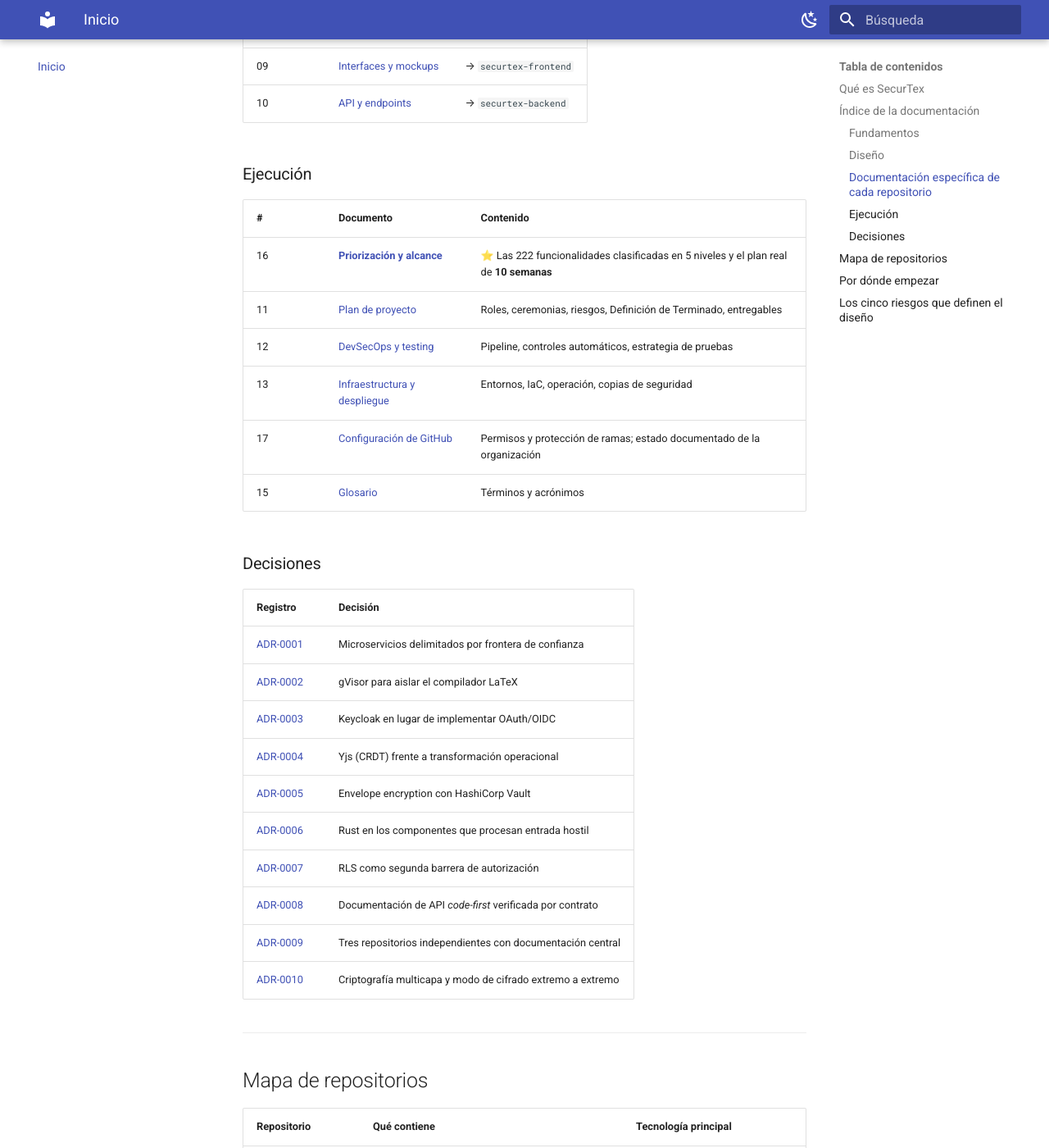
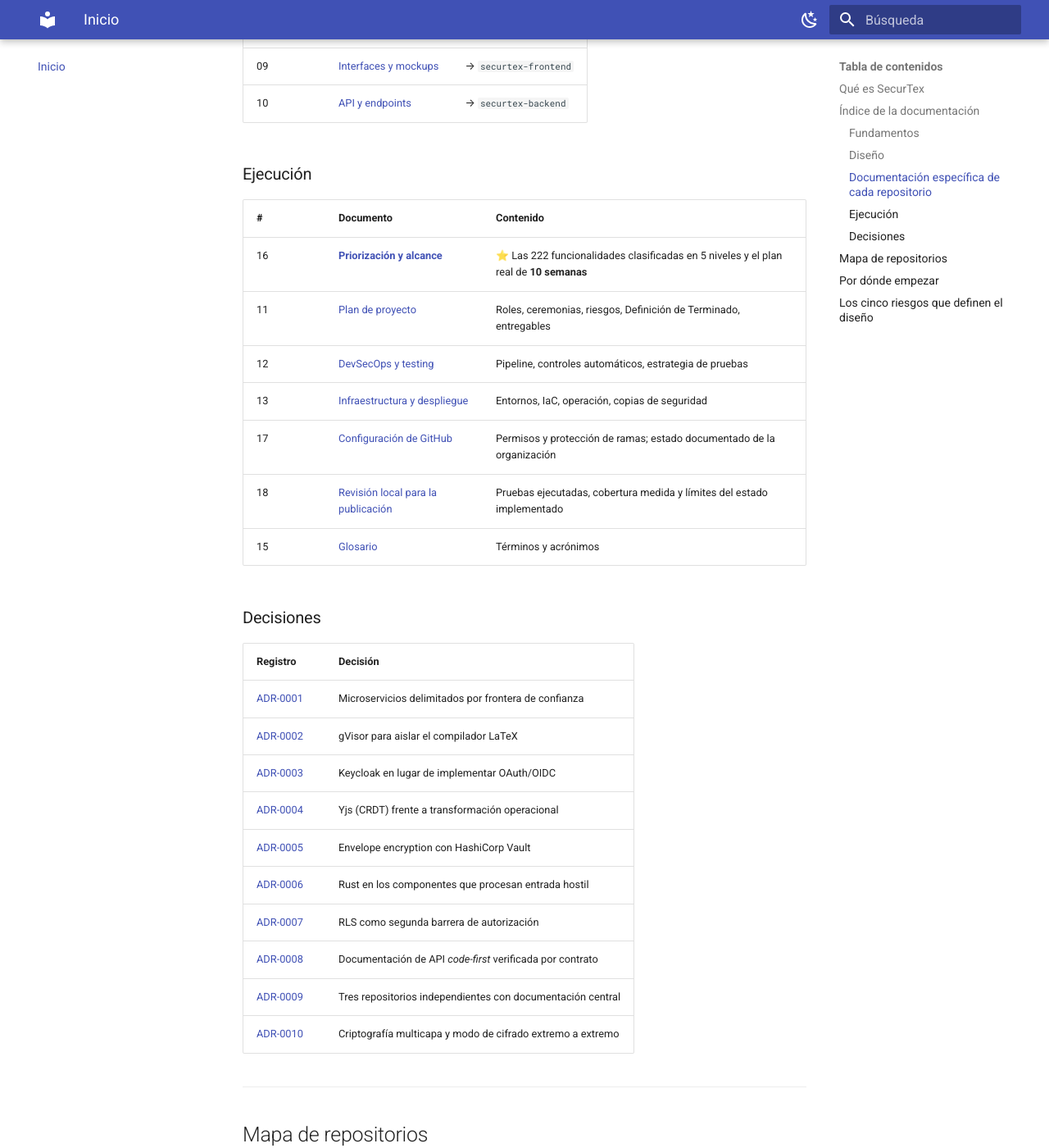
Before and after one commit to SecurTex-Devs/securetex, an MkDocs documentation site: the page built from docs/docs/index.md, in a window 1280 px wide and 1400 px high, scrolled down 2114 px. Shown: the whole window at 82% size. Built offline with MkDocs 1.6.1 and Material for MkDocs 9.7.7, drawn with Linux system fonts in a browser that asks for light colours.

Commit message:
fix(docs): valida diagramas y registra la revisión local

```diff
--- a/docs/docs/index.md
+++ b/docs/docs/index.md
@@ -66,6 +66,7 @@ El punto de partida técnico es incómodo y por eso interesante: **LaTeX es un l
 | 12 | [DevSecOps y testing](12-DevSecOps-y-Testing.md) | Pipeline, controles automáticos, estrategia de pruebas |
 | 13 | [Infraestructura y despliegue](13-Infraestructura-y-Despliegue.md) | Entornos, IaC, operación, copias de seguridad |
 | 17 | [Configuración de GitHub](17-Configuracion-de-GitHub.md) | Permisos y protección de ramas; estado documentado de la organización |
+| 18 | [Revisión local para la publicación](18-Revision-Local.md) | Pruebas ejecutadas, cobertura medida y límites del estado implementado |
 | 15 | [Glosario](15-Glosario.md) | Términos y acrónimos |
 
 ### Decisiones
--- /dev/null
+++ b/docs/docs/stylesheets/diagrams.css
@@ -0,0 +1,11 @@
+/* Mermaid 10 aplica cssClass en los diagramas de clases; no admite style. */
+.mermaid .security > rect,
+.mermaid .security .label-container {
+  fill: #8b1a1a !important;
+}
+
+.mermaid .security text,
+.mermaid .security .nodeLabel {
+  fill: #fff !important;
+  color: #fff !important;
+}
--- a/docs/mkdocs.yml
+++ b/docs/mkdocs.yml
@@ -4,6 +4,9 @@ site_author: Equipo SecurTex
 copyright: Universidad Técnica de Ambato · Seguridad de Software
 
 docs_dir: docs
+
+extra_css:
+  - stylesheets/diagrams.css
 
 theme:
   name: material
@@ -87,6 +90,7 @@ nav:
       - DevSecOps y testing: 12-DevSecOps-y-Testing.md
       - Infraestructura y despliegue: 13-Infraestructura-y-Despliegue.md
       - Configuración de GitHub: 17-Configuracion-de-GitHub.md
+      - Revisión local: 18-Revision-Local.md
   - Referencia:
       - Glosario: 15-Glosario.md
       - Decisiones (ADR):
```
Also changed, not shown: docs/docs/03-Arquitectura.md (+1 -1 lines), docs/docs/08-Diagramas-UML.md (+8 -9 lines), docs/docs/18-Revision-Local.md (added, +59 -0 lines).
